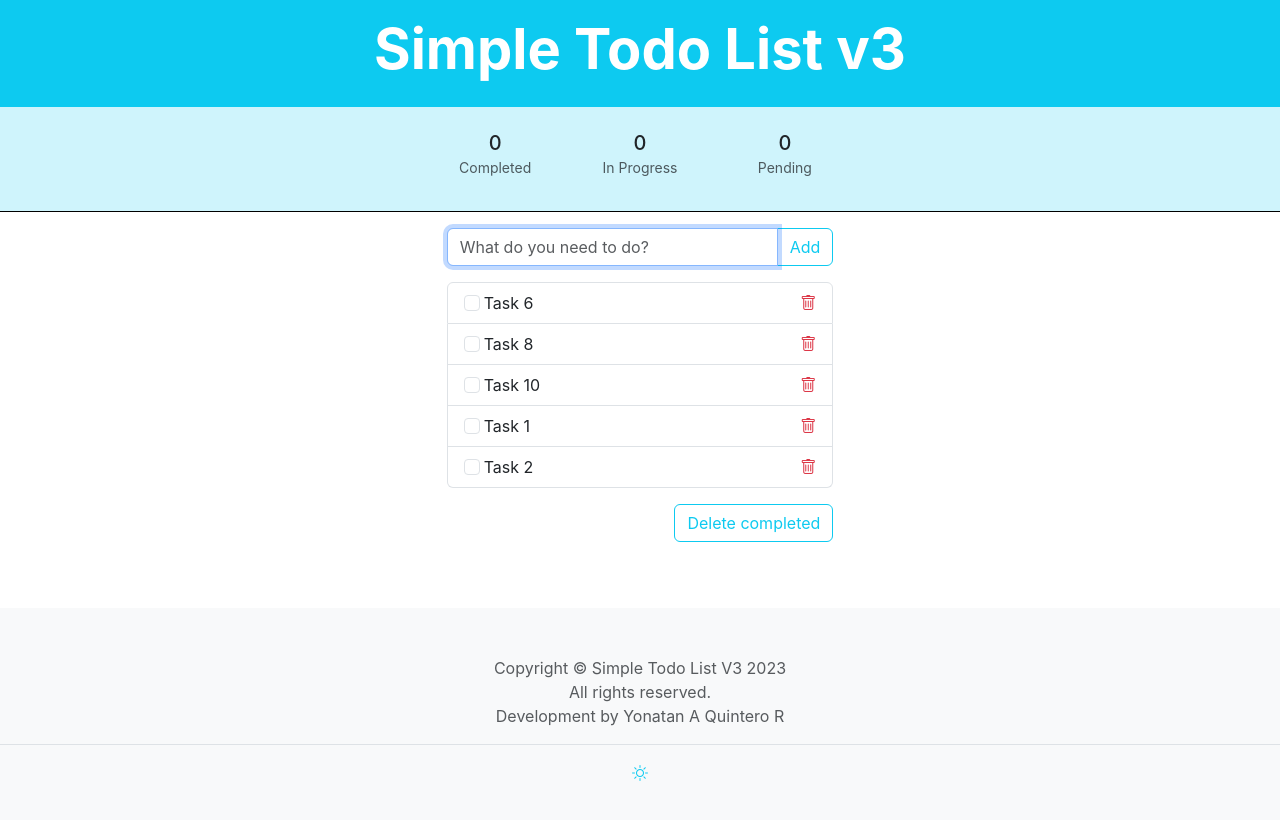
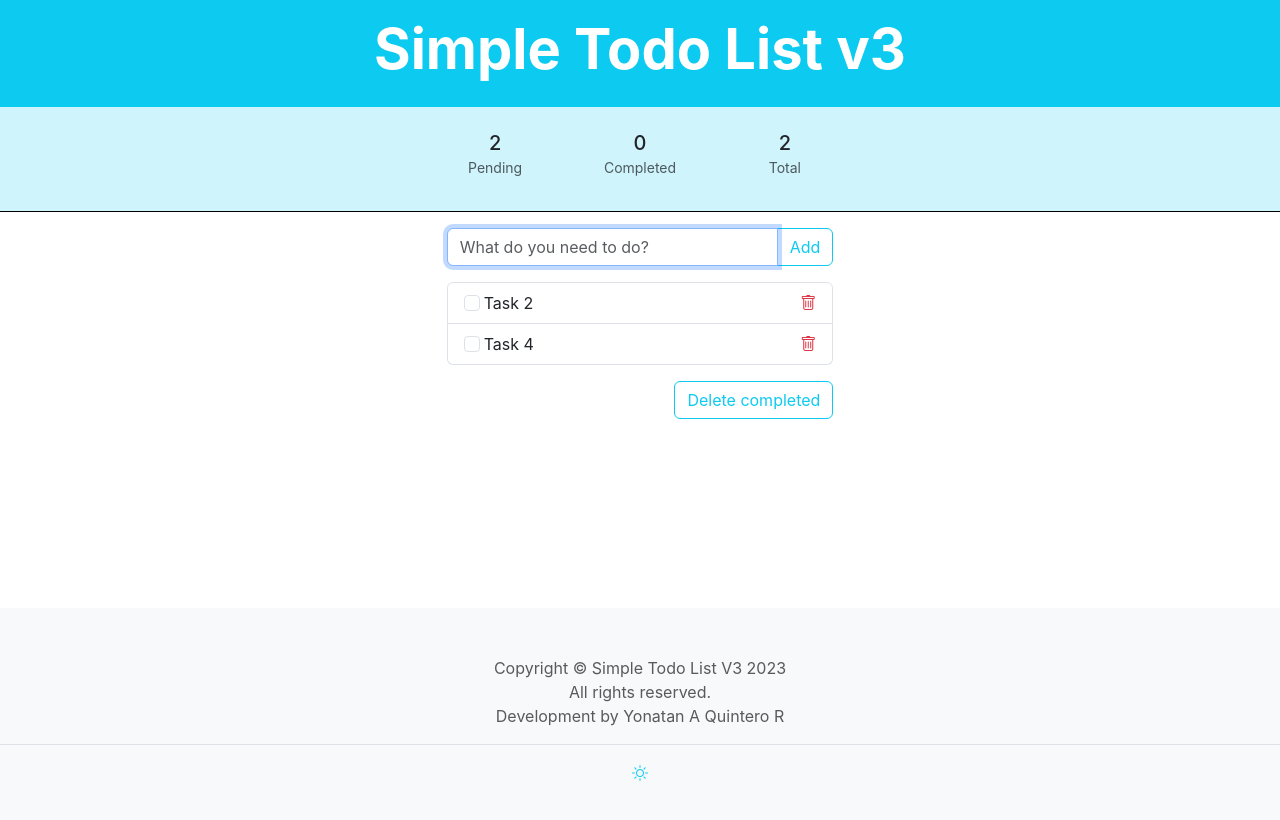
Before and after one commit to YonatanQuintero/simple-todo-v3, a React (Vite) app: page / in a window 1280 px wide. Shown: the top 820 px of the page. Built offline with nearby package versions, Linux system fonts and the light colour scheme; data requests are answered from the project's data file.

Commit message:
Added stats

```diff
--- a/db/todos.json
+++ b/db/todos.json
@@ -1,29 +1,14 @@
 {
   "todos": [
     {
-      "value": "Task 6",
+      "value": "Task 2",
       "completed": false,
-      "id": 6
+      "id": 2
     },
     {
-      "value": "Task 8",
+      "value": "Task 4",
       "completed": false,
-      "id": 8
-    },
-    {
-      "value": "Task 10",
-      "completed": false,
-      "id": 10
-    },
-    {
-      "value": "Task 1",
-      "completed": false,
-      "id": 11
-    },
-    {
-      "value": "Task 2",
-      "completed": false,
-      "id": 12
+      "id": 4
     }
   ]
 }
--- a/src/components/todo/TodoStats.tsx
+++ b/src/components/todo/TodoStats.tsx
@@ -1,10 +1,26 @@
+import React from "react"
+import { useGetTodosQuery } from "../../api/todo-api"
 import TodoStatItem from "./TodoStatItem"
 
-const TodoStats = () => {
+const TodoStats: React.FC = () => {
+  const { data = [] } = useGetTodosQuery()
+  const total = data.length
+  const pending = data.filter((todo) => !todo.completed).length
+  const completed = total - pending
+
   const items = [
-    { value: 0, title: "Completed" },
-    { value: 0, title: "In Progress" },
-    { value: 0, title: "Pending" },
+    {
+      title: "Pending",
+      value: pending,
+    },
+    {
+      title: "Completed",
+      value: completed,
+    },
+    {
+      title: "Total",
+      value: total,
+    },
   ]
 
   return (
```
Also changed, not shown: src/components/todo/TodoStatItem.tsx (+4 -4 lines).
